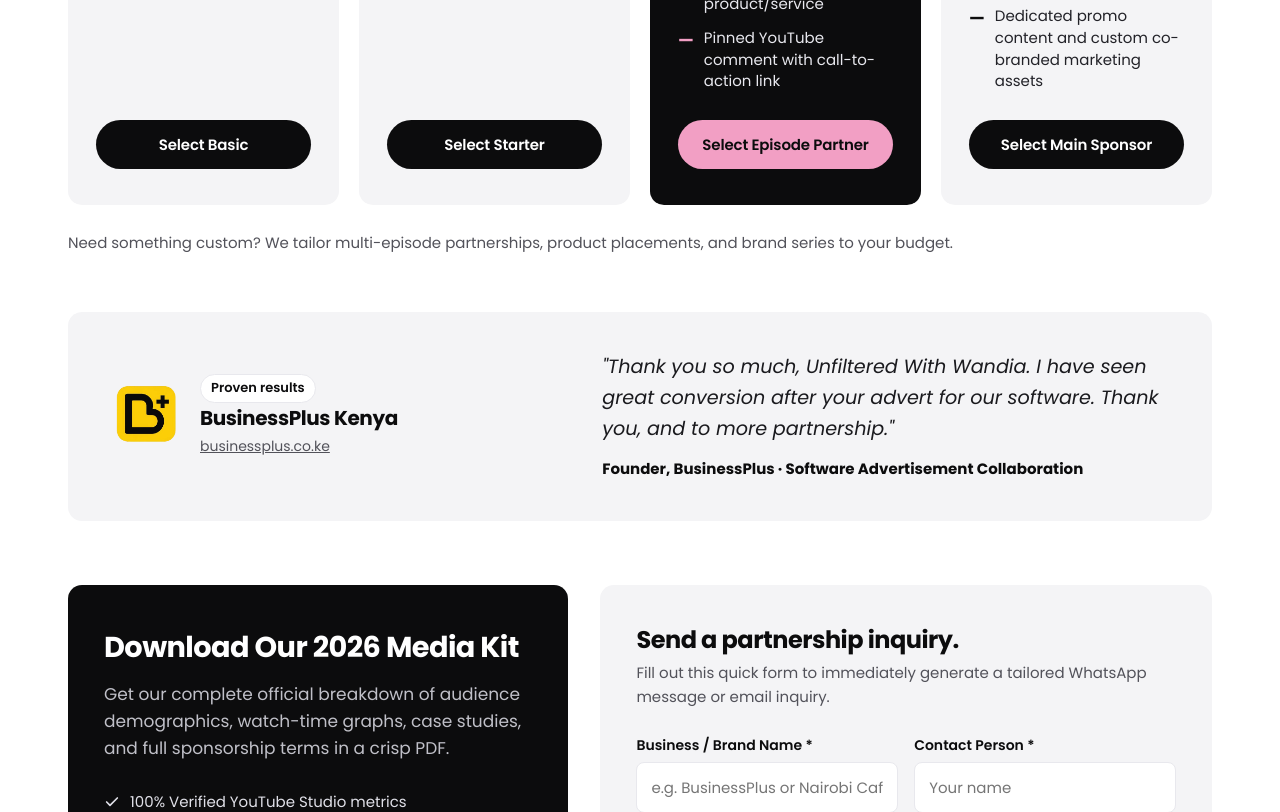
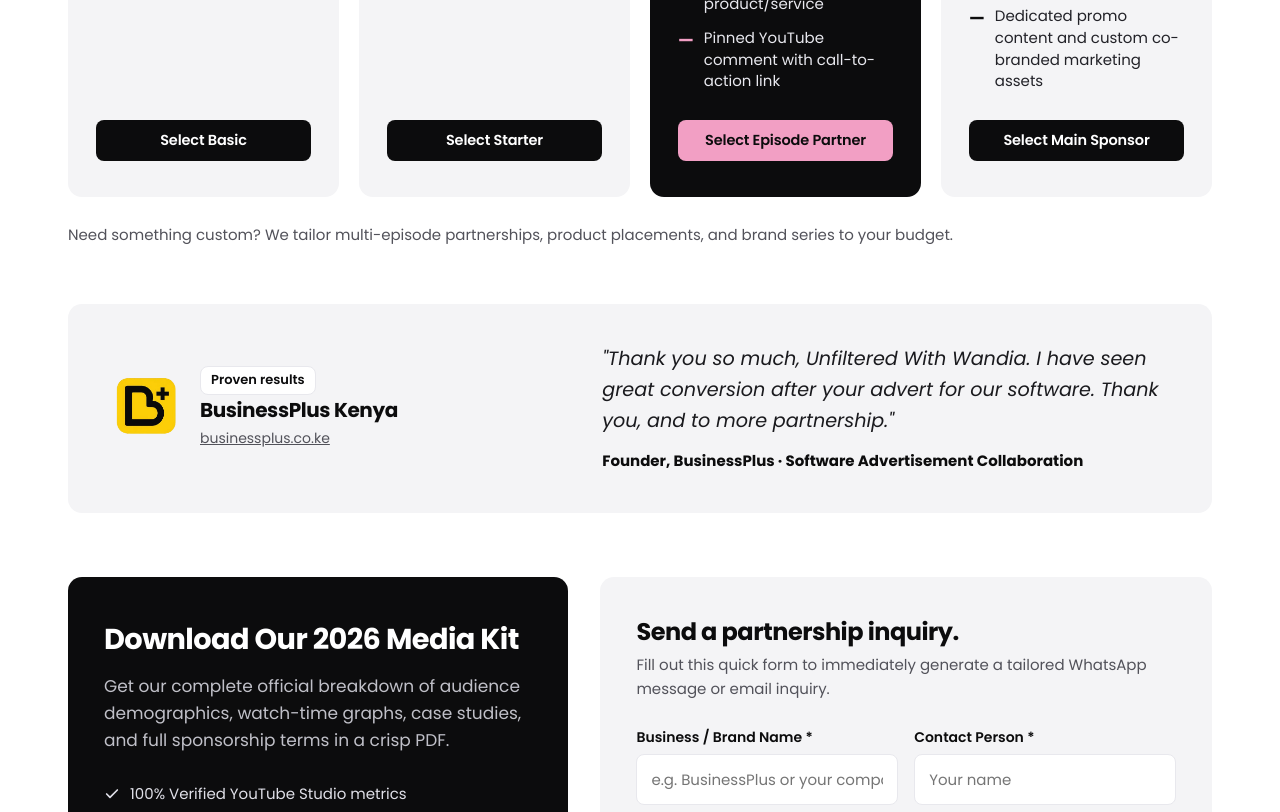
Before and after one commit to weicharles/unfilteredwithwandia, a React (Vite) app: page / in a window 1280 px wide. Shown: the part 7020-7832 px from the top of the page. Built offline with nearby package versions, Linux system fonts and the light colour scheme; the HTML template or start-up script is replaced by a standard one.

Commit message:
feat(partner): clean up package action buttons and business form inputs

```diff
--- a/src/components/PartnerSection.jsx
+++ b/src/components/PartnerSection.jsx
@@ -155,12 +155,7 @@
                 <button
                   onClick={() => handlePackageClick(`${pkg.name} (${pkg.price})`)}
                   className={pkg.featured ? 'btn-primary' : 'btn-secondary'}
-                  style={{
-                    width: '100%',
-                    padding: '13px 20px',
-                    fontSize: '15px',
-                    borderRadius: 'var(--radius-pill)'
-                  }}
+                  style={{ width: '100%' }}
                 >
                   Select {pkg.name}
                 </button>
@@ -204,7 +199,7 @@
                     backgroundColor: '#FFFFFF',
                     border: '1px solid var(--color-border)',
                     padding: '3px 10px',
-                    borderRadius: 'var(--radius-pill)',
+                    borderRadius: 'var(--radius-sm)',
                     display: 'inline-block',
                     marginBottom: '4px'
                   }}
@@ -300,7 +295,7 @@
                     required
                     value={formData.businessName}
                     onChange={handleChange}
-                    placeholder="e.g. BusinessPlus or Nairobi Cafe"
+                    placeholder="e.g. BusinessPlus or your company"
                     style={{
                       width: '100%',
                       padding: '13px 14px',
```
